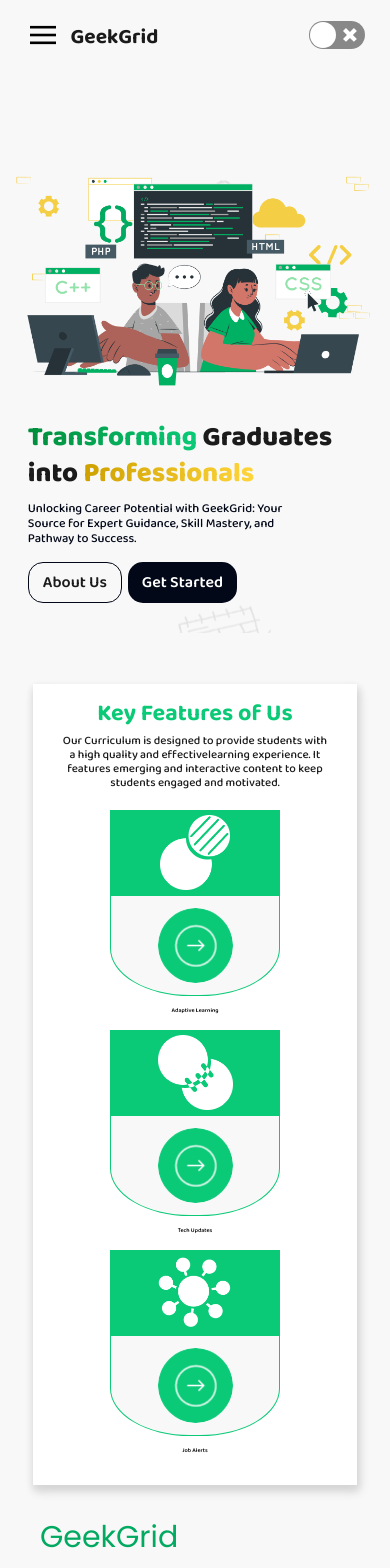
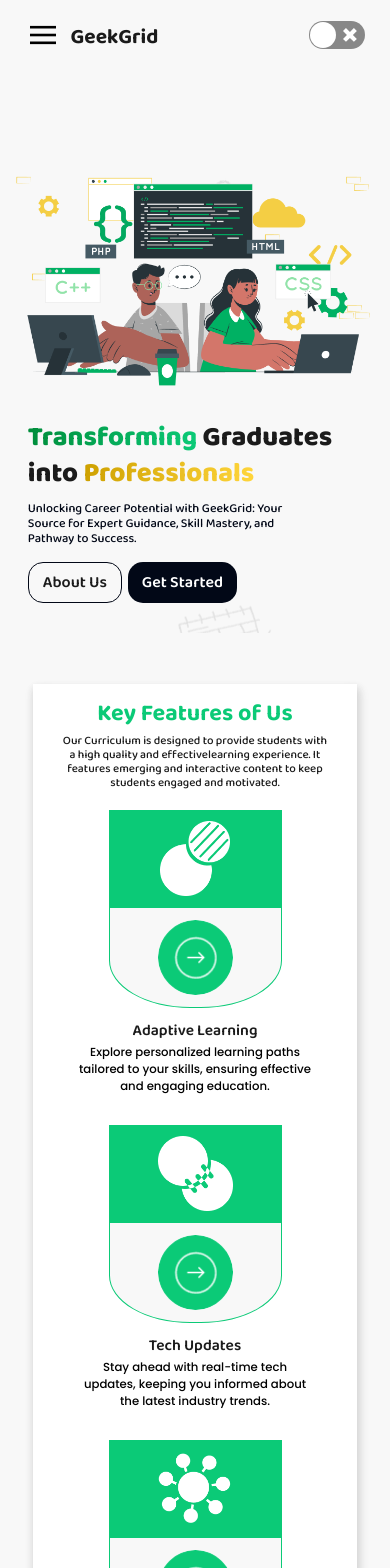
Before and after one commit to ashish12501/GeekGrid, a React (Create React App) app: page / in a window 390 px wide. Shown: the top 1568 px of the page. Built offline with nearby package versions, Linux system fonts and the light colour scheme; no server answers; a web font is replaced by a local one.

Commit message:
made Key features component responsive for mobile

```diff
--- a/src/components/keyFeature.js
+++ b/src/components/keyFeature.js
@@ -1,48 +1,62 @@
-import React from 'react'
-import './keyFeatures.css'
-import card1 from '../assets/images/card1.png'
-import card2 from '../assets/images/card2.png'
-import card3 from '../assets/images/card3.png'
-import bottomCard from '../assets/images/bottomCard.png'
-
-
+import React from "react";
+import "./keyFeatures.css";
+import card1 from "../assets/images/card1.png";
+import card2 from "../assets/images/card2.png";
+import card3 from "../assets/images/card3.png";
+import bottomCard from "../assets/images/bottomCard.png";
 
 export function KeyFeature() {
   return (
-        <div className='keyFeature'>
+    <div className="keyFeature">
       <div className="keyContainer">
         <h2>Key Features of Us</h2>
-                <p>Our Curriculum is designed to provide students with a high quality and effectivelearning experience. It features emerging and interactive content to keep students engaged and motivated.</p>
+        <p>
+          Our Curriculum is designed to provide students with a high quality and
+          effectivelearning experience. It features emerging and interactive
+          content to keep students engaged and motivated.
+        </p>
         <div className="keyCardContainer">
-                    <div className='keyCard'>
-                        <div className='keyCard-Top'>
+          <div className="keyCard">
+            <div className="keyCard-Top">
               <img src={card1} alt="" />
             </div>
-                        <div className='keyCard-Bottom'>
+            <div className="keyCard-Bottom">
               <img src={bottomCard} alt="" />
             </div>
             <h3>Adaptive Learning</h3>
+            <h4>
+              Explore personalized learning paths tailored to your skills,
+              ensuring effective and engaging education.
+            </h4>
           </div>
-                    <div className='keyCard'>
-                        <div className='keyCard-Top'>
+          <div className="keyCard">
+            <div className="keyCard-Top">
               <img src={card2} alt="" />
             </div>
-                        <div className='keyCard-Bottom'>
+            <div className="keyCard-Bottom">
               <img src={bottomCard} alt="" />
             </div>
             <h3>Tech Updates</h3>
+            <h4>
+              Stay ahead with real-time tech updates, keeping you informed about
+              the latest industry trends.
+            </h4>
           </div>
-                    <div className='keyCard'>
-                        <div className='keyCard-Top'>
+          <div className="keyCard">
+            <div className="keyCard-Top">
               <img src={card3} alt="" />
             </div>
-                        <div className='keyCard-Bottom'>
+            <div className="keyCard-Bottom">
               <img src={bottomCard} alt="" />
             </div>
             <h3>Job Alerts</h3>
+            <h4>
+              Receive instant job notifications matching your skills, connecting
+              you with exciting career opportunities.
+            </h4>
           </div>
         </div>
       </div>
-        </div >
-    )
+    </div>
+  );
 }
--- a/src/components/keyFeatures.css
+++ b/src/components/keyFeatures.css
@@ -49,15 +49,17 @@
 .keyCard {
     margin: 20px 0 10px 0;
     height: 190px;
-    width: 170px;
     display: flex;
     flex-direction: column;
+    height: max-content;
+    align-items: center;
 }
 
 .keyCard-Top {
     height: max-content;
     background-color: #0bca77;
     height: 45%;
+    width: 173px;
     display: flex;
     justify-content: center;
     align-items: center;
@@ -78,6 +80,7 @@
     display: flex;
     justify-content: center;
     align-items: center;
+    width: 173px;
 }
 
 .keyCard-Bottom img {
@@ -96,7 +99,11 @@
     color: var(--primary-text);
 
 }
-
+.keyCard  h4{
+    width: 90%;
+    font-size: 0.9vw;
+    font-weight: 500;
+}
 @media (max-width: 850px) {
   .keyCardContainer{
     flex-direction: column;
@@ -113,4 +120,11 @@
     line-height: 1.2;
     color: var(--primary-text);
 }
+.keyCard h3{
+    font-size: 4vw;
 }
+.keyCard h4 {
+    font-size: 3vw;
+    font-weight: 500;
+}
+}
```
Lines whose indentation alone changed are shown as unchanged.
